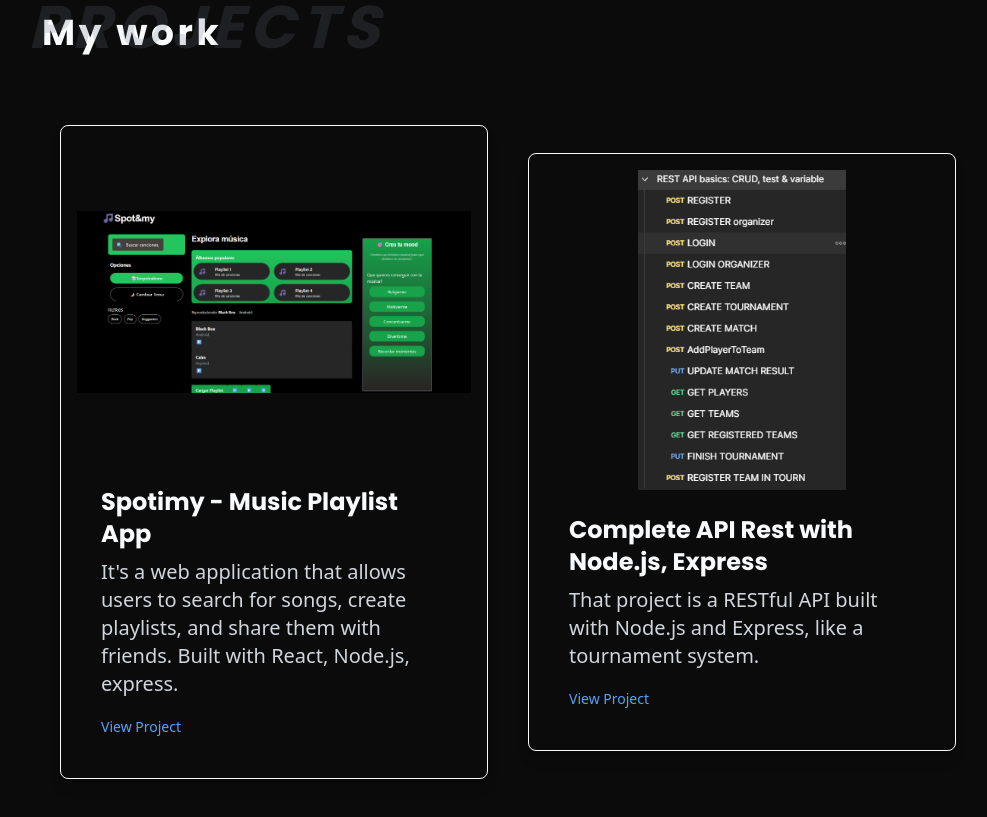
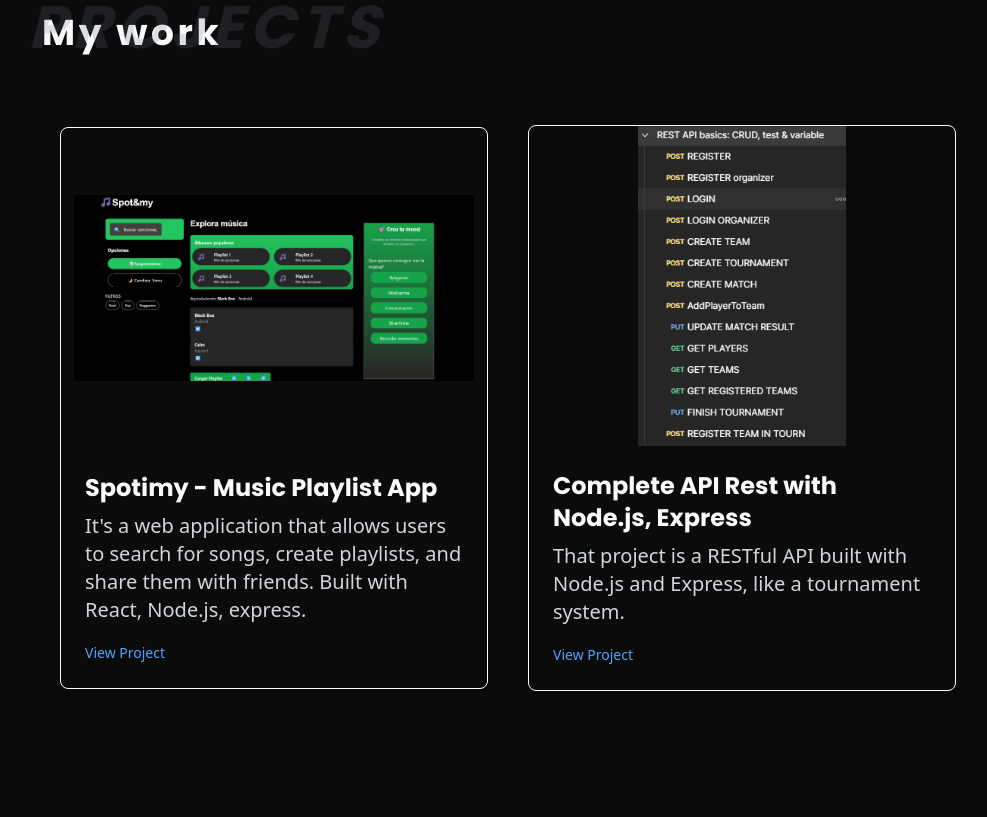
Before and after one commit to Adriics/portfolio, a Next.js app: page / in a window 1280 px wide. Shown: the part 3160-3977 px from the top of the page, without its empty margins (132-1119 px from the left). Built offline with nearby package versions, Linux system fonts and the light colour scheme.

Commit message:
feat: update ProjectCard

```diff
--- a/src/components/ui/ProjectCard.tsx
+++ b/src/components/ui/ProjectCard.tsx
@@ -24,7 +24,7 @@ export function ProjectCard() {
         {projects.map((project, index) => (
           <div
             key={index}
-            className="w-full flex flex-col max-w-3xl items-center mb-8 border rounded-lg overflow-hidden shadow-lg md:flex-col md:justify-center md:items-center p-4"
+            className="w-full flex flex-col max-w-3xl items-center mb-8 border rounded-lg overflow-hidden shadow-lg md:flex-col md:justify-center md:items-center"
           >
             <Image
               src={project.imageUrl}
```
